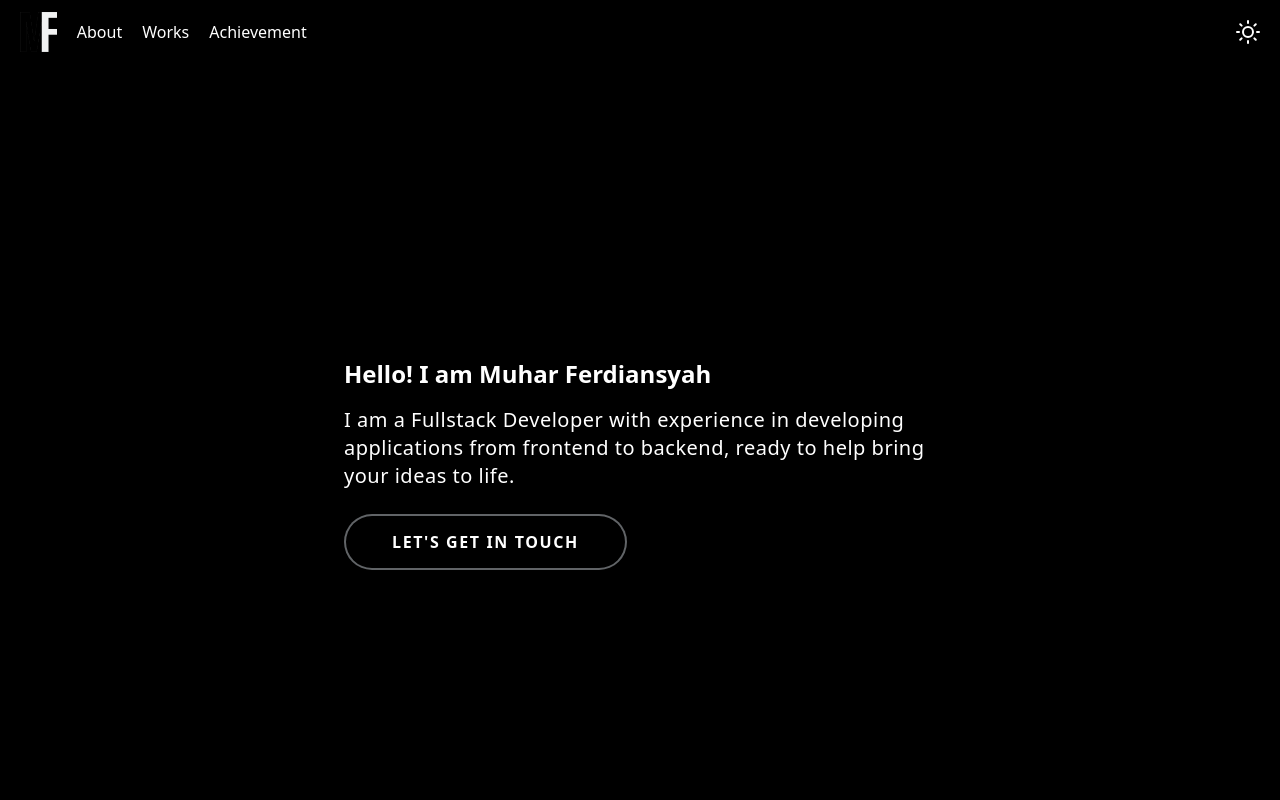
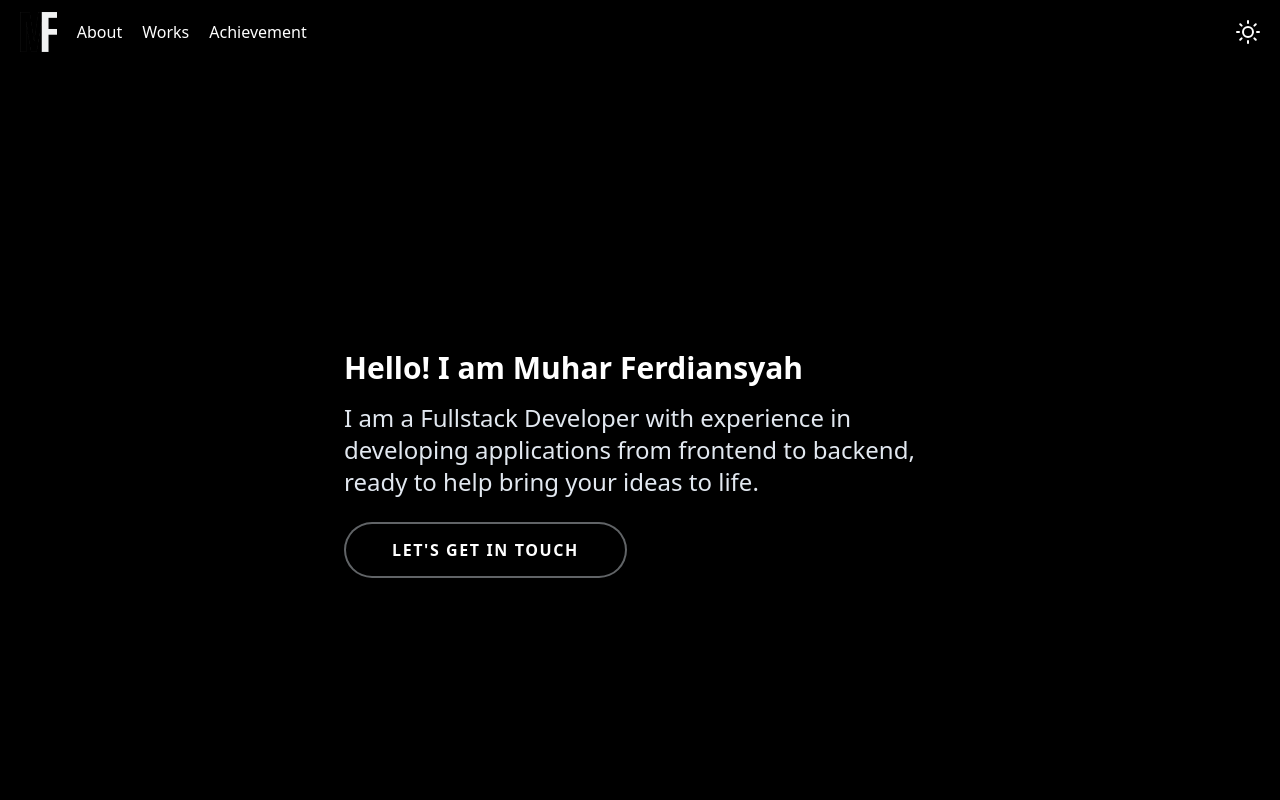
Before and after one commit to muhar05/web_portofolio, a Next.js app: page / in a window 1280 px wide. Shown: the top 800 px of the page. Built offline with nearby package versions, Linux system fonts and the light colour scheme.

Commit message:
update animation

```diff
--- a/src/app/components/ui/TextGeneratedEffects.tsx
+++ b/src/app/components/ui/TextGeneratedEffects.tsx
@@ -6,7 +6,7 @@ import { cn } from "@/app/lib/utils";
 export const TextGenerateEffect = ({
   words,
   className,
-  duration = 0.02, // Sesuaikan durasi untuk setiap karakter
+  duration = 0.02, // Durasi untuk setiap karakter
 }: {
   words: string;
   className?: string;
@@ -16,16 +16,24 @@ export const TextGenerateEffect = ({
   const charactersArray = words.split(""); // Membagi string menjadi karakter per karakter
 
   useEffect(() => {
-    animate("span", { opacity: 1 }, { duration, delay: stagger(duration) });
+    animate(
+      "span",
+      { opacity: 1, y: 0 },
+      { duration: 0.5, delay: stagger(duration) }
+    );
   }, [scope, animate, duration]);
 
   const renderCharacters = () => {
     return (
-      <motion.div ref={scope}>
+      <motion.div ref={scope} className="inline-block">
         {charactersArray.map((char, idx) => (
           <motion.span
             key={idx}
-            className="dark:text-white font-medium text-slate-600 opacity-0"
+            className={cn(
+              "inline-block opacity-0 translate-y-10", // Default state (hidden)
+              char === " " ? "inline-block w-2" : "", // Tambahkan spasi jika karakter adalah spasi
+              "dark:text-white text-slate-600 font-medium" // Text styling
+            )}
           >
             {char}
           </motion.span>
--- a/src/app/components/views/About/page.tsx
+++ b/src/app/components/views/About/page.tsx
@@ -3,7 +3,7 @@
 import Image from "next/image";
 import { useState } from "react";
 import ProfilePicture from "../../../../../public/img/profile_picture.jpg";
-import { TextGenerateEffect } from "../../ui/TextGeneratedEffects";
+import { motion } from "framer-motion";
 
 const AboutPage = () => {
   const [isLoading, setIsLoading] = useState(true);
@@ -37,8 +37,22 @@ const AboutPage = () => {
             </div>
           </div>
           <div className="w-full h-full flex flex-col justify-center items-start">
-            <h1 className="text-3xl font-bold dark:text-white">About Me</h1>
-            <TextGenerateEffect words={words1} />
+            <motion.h1
+              initial={{ opacity: 0, y: 20 }}
+              animate={{ opacity: 1, y: 0 }}
+              transition={{ duration: 0.6, ease: "easeOut" }}
+              className="text-3xl font-bold dark:text-white"
+            >
+              About Me
+            </motion.h1>
+            <motion.p
+              initial={{ opacity: 0, y: 20 }}
+              animate={{ opacity: 1, y: 0 }}
+              transition={{ duration: 0.8, ease: "easeOut", delay: 0.2 }}
+              className="mt-4 dark:text-white text-2xl"
+            >
+              {words1}
+            </motion.p>
           </div>
         </div>
       </div>
--- a/src/app/components/views/Home/page.tsx
+++ b/src/app/components/views/Home/page.tsx
@@ -1,4 +1,5 @@
-import { TextGenerateEffect } from "../../ui/TextGeneratedEffects";
+'use client';
+
 import {
   FaReact,
   FaNode,
@@ -20,6 +21,7 @@ import {
   SiFlutter,
 } from "react-icons/si";
 import Link from "next/link";
+import { motion } from "framer-motion";
 
 const HomePage = () => {
   const words =
@@ -47,10 +49,22 @@ const HomePage = () => {
     <div className="w-full h-full bg-slate-200 dark:bg-black overflow-x-hidden transition-all">
       <div className="flex w-full h-screen justify-center items-center">
         <div className="w-full p-6 mobile:w-1/2">
-          <h1 className="mobile:text-2xl text-2xl font-bold dark:text-white">
+          <motion.h1
+            className="mobile:text-3xl text-2xl font-bold dark:text-white"
+            initial={{ opacity: 0, y: 20 }}
+            animate={{ opacity: 1, y: 0 }}
+            transition={{ duration: 0.6, ease: "easeOut" }}
+          >
             Hello! I am Muhar Ferdiansyah
-          </h1>
-          <TextGenerateEffect words={words} />
+          </motion.h1>
+          <motion.p
+            className="text-slate-600 dark:text-slate-200 text-2xl mt-4"
+            initial={{ opacity: 0, y: 20 }}
+            animate={{ opacity: 1, y: 0 }}
+            transition={{ duration: 0.8, ease: "easeOut", delay: 0.2 }}
+          >
+            {words}
+          </motion.p>
           <Link href="/link">
             <button className="shadow-[inset_0_0_0_2px_#616467] text-black px-12 py-4 rounded-full tracking-widest uppercase font-bold bg-transparent hover:bg-[#616467] hover:text-white dark:text-white transition duration-200 mt-6">
               Let&apos;s Get in Touch
```
